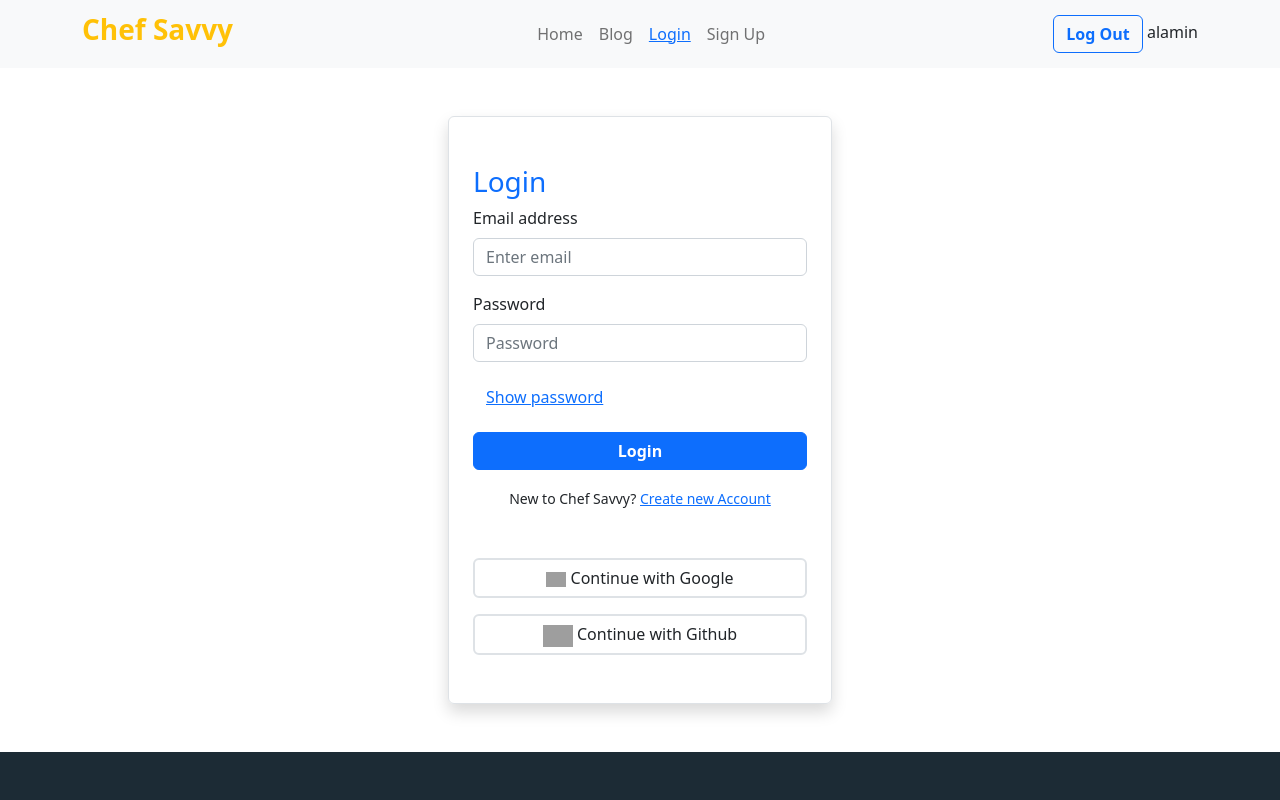
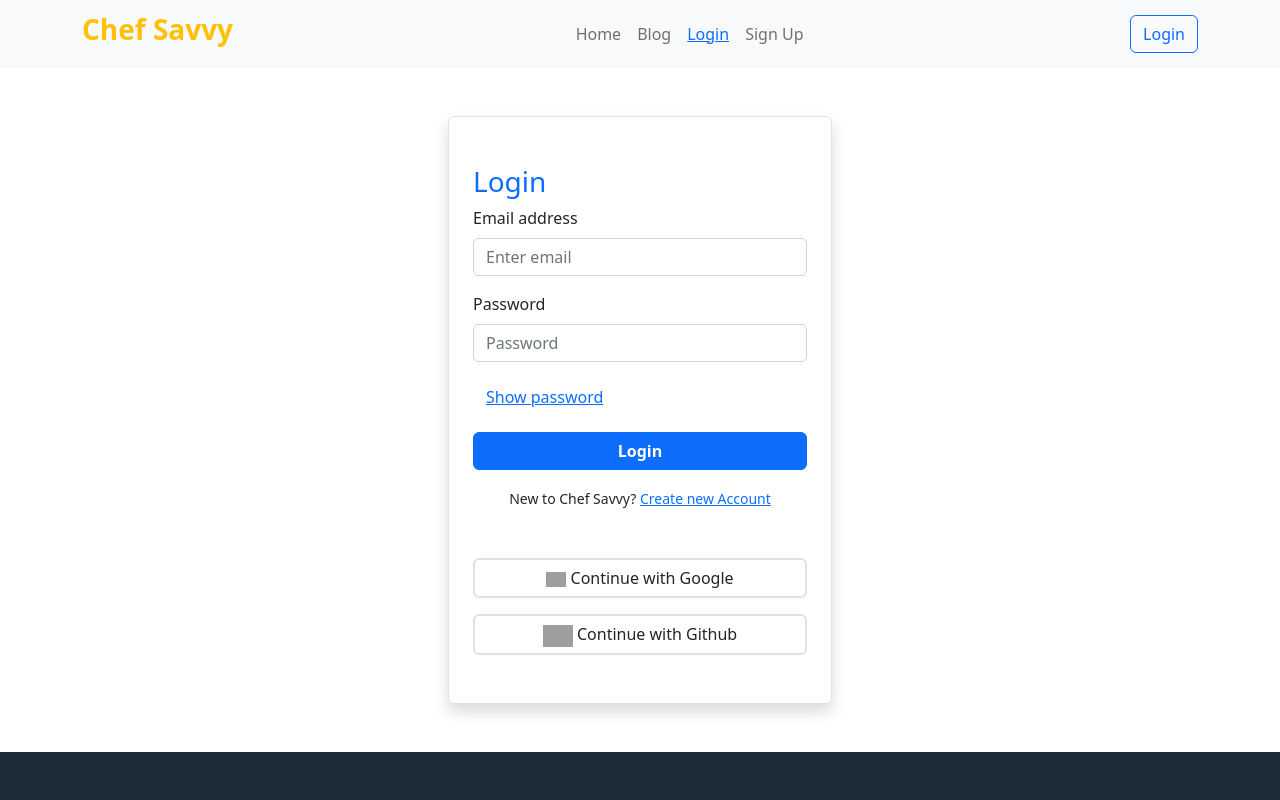
Before and after one commit to mdalamin0/assingment_10, a React (Vite) app: page /login in a window 1280 px wide. Shown: the top 800 px of the page. Built offline with nearby package versions, Linux system fonts and the light colour scheme; no server answers; grey boxes are pictures that could not be loaded.

Commit message:
name & photUrl added in register page

```diff
--- a/src/Login/Register/Register.jsx
+++ b/src/Login/Register/Register.jsx
@@ -6,12 +6,13 @@ import { toast } from "react-toastify";
 
 const Register = () => {
     const [error, setError] = useState('');
-    const { createUser, createUserWithGoogle, createUserWithGithub } = useContext(AuthContext);
+    const { createUser, createUserWithGoogle, createUserWithGithub, profileUpdate } = useContext(AuthContext);
 
     const handleRegister = (event) => {
         event.preventDefault();
         const form = event.target;
         const name = form.name.value;
+        const photoUrl = form.photo.value;
         const email = form.email.value;
         const password = form.password.value;
         if(password.length < 6) {
@@ -20,7 +21,8 @@ const Register = () => {
         }
         createUser(email, password)
         .then(result => {
-            console.log(result.user)
+            const loggedUser = result.user;
+            profileUpdate(loggedUser, name, photoUrl)
             setError('')
             toast("Wow Successfully Register!");
             form.reset();
--- a/src/Pages/Shared/NavigationBar/NavigationBar.jsx
+++ b/src/Pages/Shared/NavigationBar/NavigationBar.jsx
@@ -7,7 +7,15 @@ import { Container, Nav, Navbar } from "react-bootstrap";
 import { Link } from "react-router-dom";
 
 const NavigationBar = () => {
-    const { user } = useContext(AuthContext);
+    const { user, logOutUser } = useContext(AuthContext);
+    const handleLogOut = () => {
+      logOutUser()
+      .then()
+      .catch(error => {
+        console.log(error.message)
+      })
+    }
+
     return (
         <Navbar bg="light" expand="lg">
         <Container>
@@ -22,7 +30,8 @@ const NavigationBar = () => {
             </Nav>
             <div>
                 {
-                    user ? <><button className="btn btn-outline-primary fw-semibold">Log Out</button> <span className="h6">{user?.displayName}</span> </> : <Link to = '/login'><button className="btn btn-outline-primary">Login</button></Link>
+                    user ? <> <img className="rounded rounded-circle me-2" style={{width:'40px', height: '40px'}} src= {user?.photoURL} alt="" />
+                    <button onClick={handleLogOut} className="btn btn-outline-primary fw-semibold">Log Out</button> </> : <Link to = '/login'><button className="btn btn-outline-primary">Login</button></Link>
                 }
             </div>
           </Navbar.Collapse>
--- a/src/Provider/AuthProvider/AuthProvider.jsx
+++ b/src/Provider/AuthProvider/AuthProvider.jsx
@@ -1,5 +1,5 @@
-import { createContext, useState } from "react";
-import { GithubAuthProvider, GoogleAuthProvider, createUserWithEmailAndPassword, getAuth, signInWithEmailAndPassword, signInWithPopup } from "firebase/auth";
+import { createContext, useEffect, useState } from "react";
+import { GithubAuthProvider, GoogleAuthProvider, createUserWithEmailAndPassword, getAuth, onAuthStateChanged, signInWithEmailAndPassword, signInWithPopup, signOut, updateProfile } from "firebase/auth";
 import app from "../../Firebase/Firebase.config";
 
 
@@ -11,8 +11,8 @@ const githubProvider = new GithubAuthProvider();
 
 export const AuthContext = createContext(null);
 
-const AuthProvider = ({children}) => {
-    const [user, setUser] = useState({displayName: 'alamin'});
+const AuthProvider = ({ children }) => {
+    const [user, setUser] = useState({});
 
 
     const createUser = (email, password) => {
@@ -30,13 +30,38 @@ const AuthProvider = ({children}) => {
     const createUserWithGithub = () => {
         return signInWithPopup(auth, githubProvider)
     }
+    const logOutUser = () => {
+        return signOut(auth)
+    }
+
+    const profileUpdate = (loggedUser, name, photoUrl) => {
+        return updateProfile(loggedUser, {
+            displayName: name,
+            photoURL: photoUrl
+        })
+        .then()
+        .catch(error => {
+            console.log(error)
+        })
+    }
+
+    useEffect(() => {
+        const unsubscribe = onAuthStateChanged(auth, currentUser => {
+            setUser(currentUser)
+        })
+        return () => {
+            unsubscribe();
+        }
+    }, [])
 
     const authInfo = {
         user,
         createUser,
         signInUser,
         createUserWithGoogle,
-        createUserWithGithub
+        createUserWithGithub,
+        logOutUser,
+        profileUpdate
     }
     return (
         <AuthContext.Provider value={authInfo}>
```
